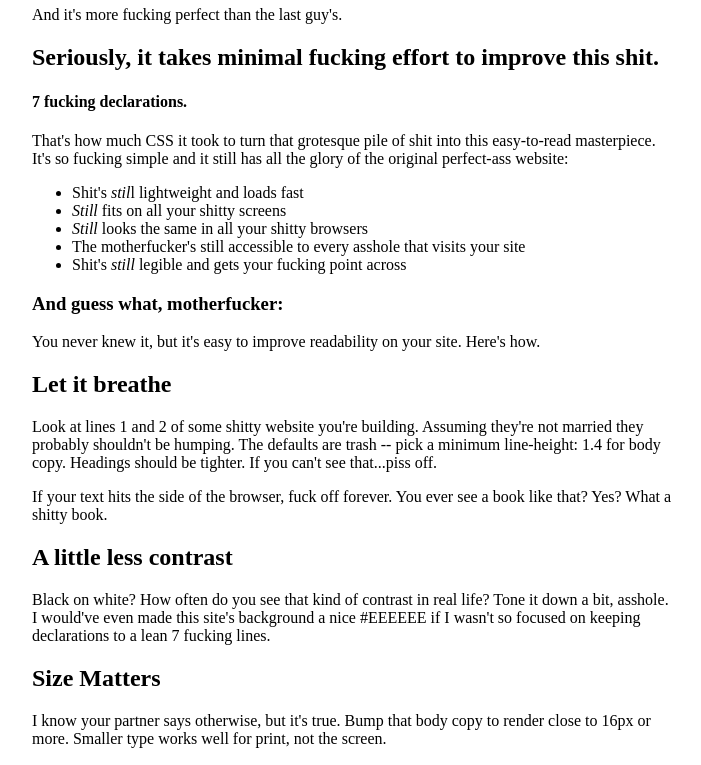
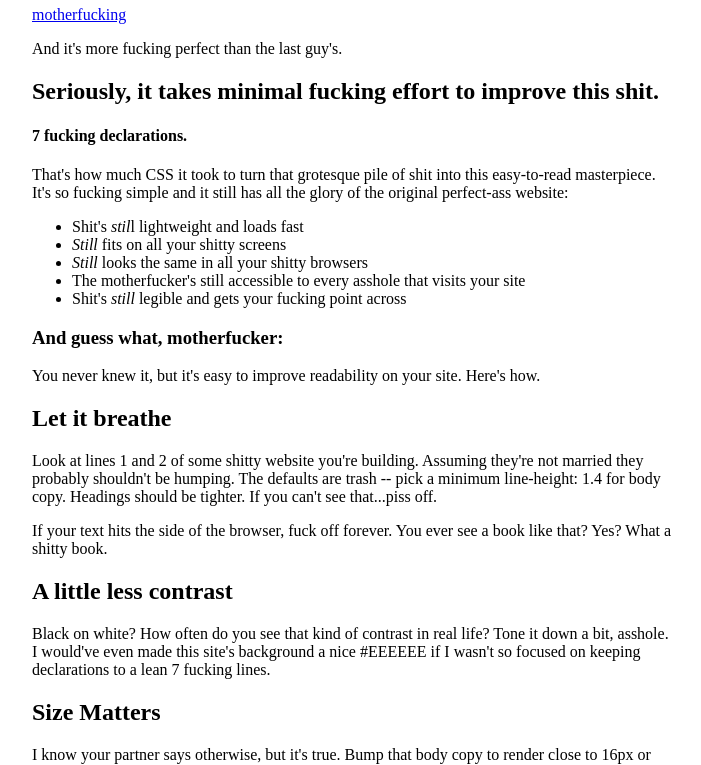
Before and after one commit to tianajen/motherfuckingwebsite, a plain HTML site: page index.html in a window 1280 px wide. Shown: the part 82-847 px from the top of the page, without its empty margins (288-989 px from the left). Drawn offline with Linux system fonts and the light colour scheme.

Commit message:
misy lien

```diff
--- a/index.html
+++ b/index.html
@@ -14,6 +14,7 @@
     <body>
         <div>
             <h1>This is still a motherfucking website.</h1>
+            <p> <a href="file:///home/tiana/Vid%C3%A9os/motherfuckingwebsite/motherfucking.html">motherfucking</a></p>
                      <p>And it's more fucking perfect than the last guy's.</p>
                 <h2>Seriously, it takes minimal fucking effort to improve this shit.</h2>
                     <h4>7 fucking declarations.</h4>
```
Also changed, not shown: motherfucking.html (renamed from motherofkcing.html).
